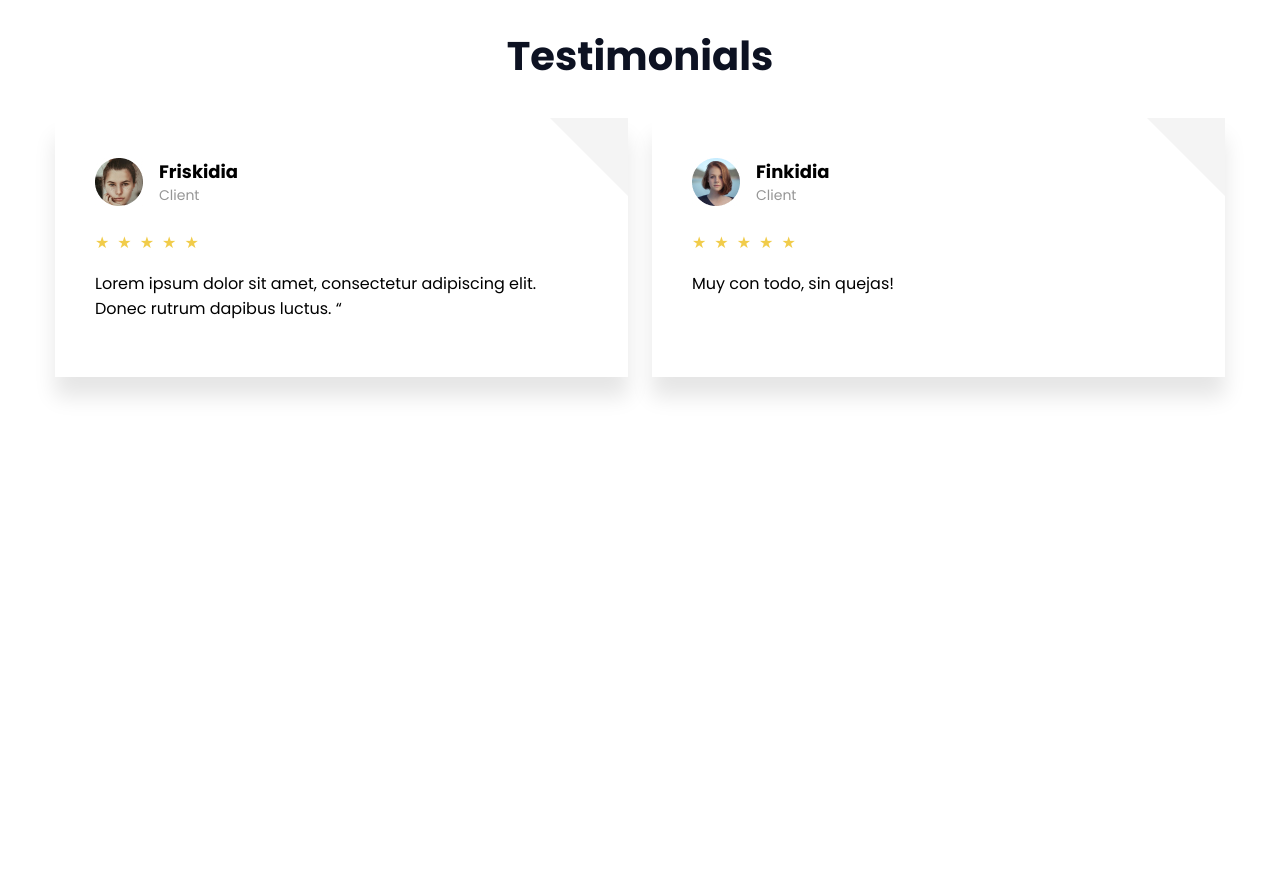
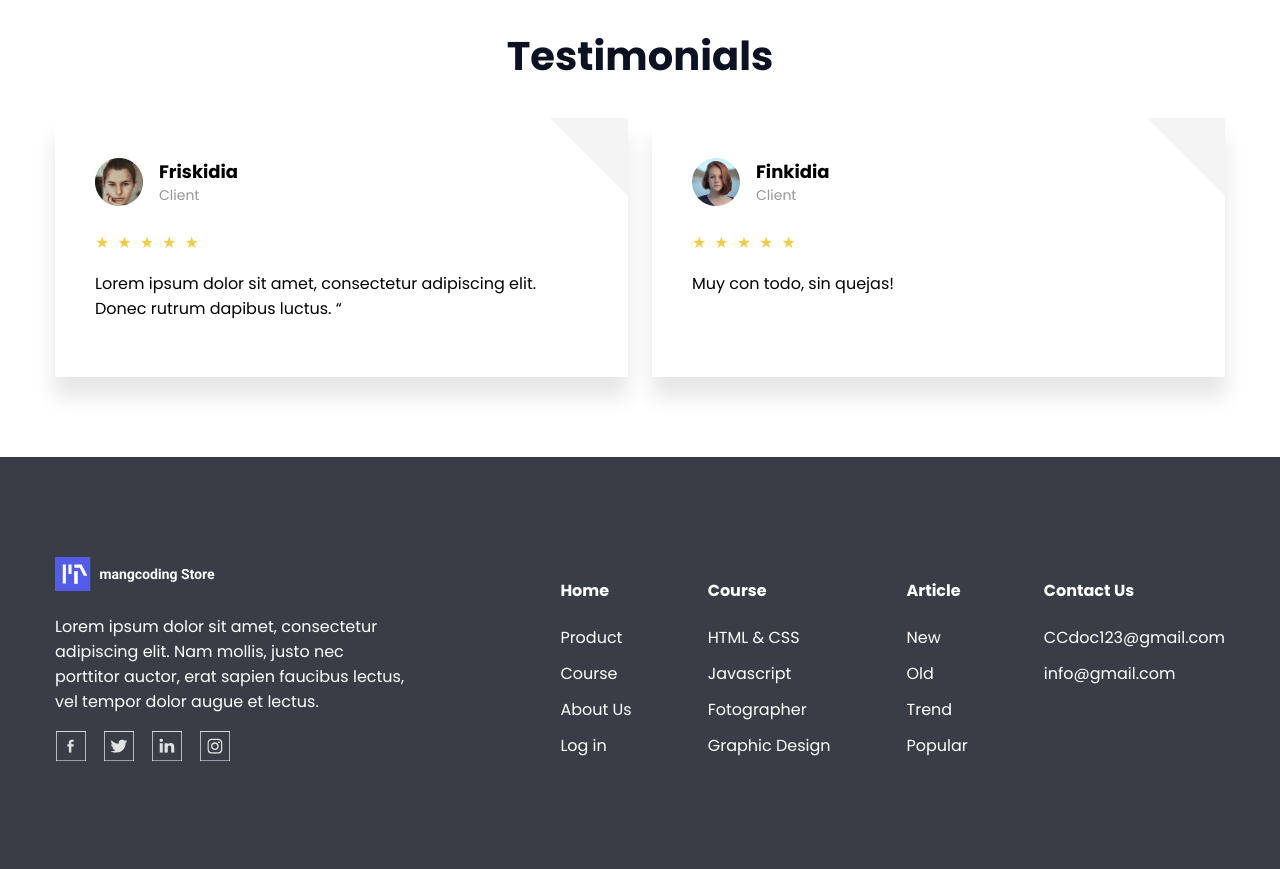
Before and after one commit to elcoach290/mangcoding-2, a plain HTML site: page index.html in a window 1280 px wide. Shown: the part 950-1819 px from the top of the page. Before the commit the page ends 1407 px from the top, so only its background shows below. Drawn offline with Linux system fonts and the light colour scheme.

Commit message:
Hicimos el Footer y añadimos sombrita a los cursos

```diff
--- a/css/style.css
+++ b/css/style.css
@@ -182,8 +182,12 @@ a{
     font-weight: 700;
     color: #fff;
     position: absolute;
-    bottom: 13.92px;
-    right: 14.23px;
+    bottom: 0;
+    right: 0;
+    left: 0;
+    padding: 14px;
+    text-align: right;
+    background: linear-gradient(transparent, #000);
 }
 
 .course-preview-img{
@@ -282,3 +286,72 @@ a{
         padding: 0;
         color: #F1CC4A;
     }
+
+
+/* ==================== *\
+      F O O T E R
+\* ==================== */
+
+.footer{
+    background-color: #393E46;
+    color: #fff;
+}
+
+.footer-content{
+    display: flex;
+    gap: 149px;
+    margin-left: auto;
+    margin-right: auto;
+    max-width: 1170px;
+    padding: 100px 0;
+}
+
+.footer-left{
+
+}
+
+.footer-right{
+    margin: 0;
+    padding: 0;
+    list-style: none;
+    display: flex;
+    gap: 76px;
+}
+
+.footer-title{
+
+}
+
+.footer-socials{
+    display: flex;
+    gap: 16px;
+    margin: 0;
+    padding: 0;
+    list-style: none;
+}
+
+.footer-socials-link{
+    display: inline-block;
+    opacity: 0.85;
+    transform: scale(0.95);
+    transition: transform 300ms, opacity 300ms;
+}
+.footer-socials-link:hover{
+    opacity: 1;
+    transform: scale(1);
+}
+
+.footer-menu{
+    list-style: none;
+    margin: 0;
+    padding: 0;
+}
+
+.footer-link{
+    display: inline-block;
+    white-space: nowrap;
+    margin-bottom: 11px;
+}
+.footer-link:hover{
+    color: #545BE8;
+}
--- a/index.html
+++ b/index.html
@@ -167,8 +167,55 @@
                 </div>
             </section>
         </main>
-        <footer>
-
+        <footer class="footer">
+            <div class="footer-content">
+                <div class="footer-left">
+                    <img src="images/logo-footer.svg" alt="MangCoding Store">
+                    <p>Lorem ipsum dolor sit amet, consectetur adipiscing elit. Nam mollis, justo nec porttitor auctor, erat sapien faucibus lectus, vel tempor dolor augue et lectus. </p>
+                    <ul class="footer-socials">
+                        <li><a href="#" class="footer-socials-link"><img src="images/icon-facebook.svg" alt="Facebook"></a></li>
+                        <li><a href="#" class="footer-socials-link"><img src="images/icon-twitter.svg" alt="Twitter"></a></li>
+                        <li><a href="#" class="footer-socials-link"><img src="images/icon-linkedin.svg" alt="Linkedin"></a></li>
+                        <li><a href="#" class="footer-socials-link"><img src="images/icon-instagram.svg" alt="Instagram"></a></li>
+                    </ul>
+                </div>
+                <ul class="footer-right">
+                    <li>
+                        <h4 class="footer-title">Home</h4>
+                        <ul class="footer-menu">
+                            <li><a href="#" class="footer-link">Product</a></li>
+                            <li><a href="#" class="footer-link">Course</a></li>
+                            <li><a href="#" class="footer-link">About Us</a></li>
+                            <li><a href="#" class="footer-link">Log in</a></li>
+                        </ul>
+                    </li>
+                    <li>
+                        <h4 class="footer-title">Course</h4>
+                        <ul class="footer-menu">
+                            <li><a href="#" class="footer-link">HTML & CSS</a></li>
+                            <li><a href="#" class="footer-link">Javascript</a></li>
+                            <li><a href="#" class="footer-link">Fotographer</a></li>
+                            <li><a href="#" class="footer-link">Graphic Design</a></li>
+                        </ul>
+                    </li>
+                    <li>
+                        <h4 class="footer-title">Article</h4>
+                        <ul class="footer-menu">
+                            <li><a href="#" class="footer-link">New</a></li>
+                            <li><a href="#" class="footer-link">Old</a></li>
+                            <li><a href="#" class="footer-link">Trend</a></li>
+                            <li><a href="#" class="footer-link">Popular</a></li>
+                        </ul>
+                    </li>
+                    <li>
+                        <h4 class="footer-title">Contact Us</h4>
+                        <ul class="footer-menu">
+                            <li><a href="#" class="footer-link">CCdoc123@gmail.com</a></li>
+                            <li><a href="#" class="footer-link">info@gmail.com</a></li>
+                        </ul>
+                    </li>
+                </ul>
+            </div>
         </footer>
     </body>
 </html>
```
Also changed, not shown: images/icon-facebook.svg (added), images/icon-instagram.svg (added), images/icon-linkedin.svg (added), images/icon-twitter.svg (added), images/logo-footer.svg (added).
